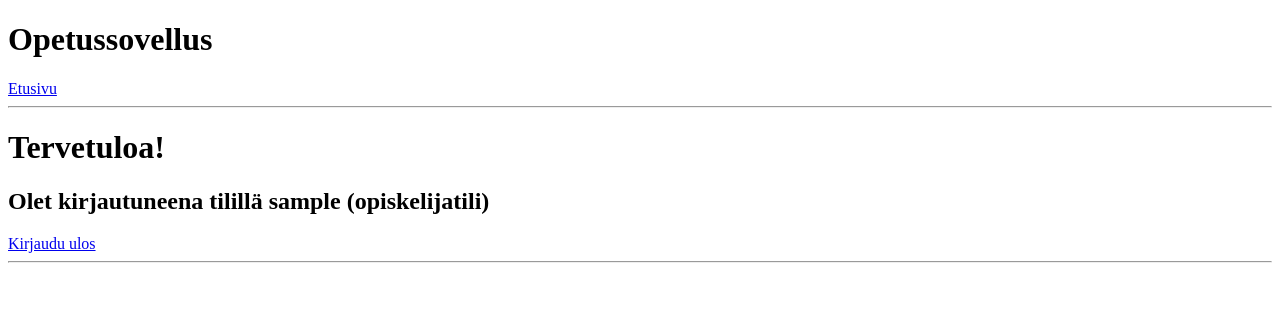
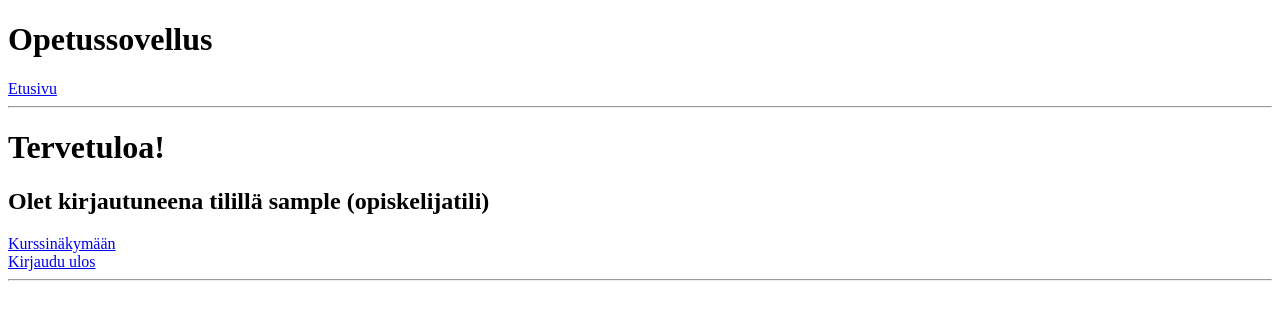
Before and after one commit to candyliaa/tsoha-opetussovellus, a Flask app: page / in a window 1280 px wide. Shown: the top 320 px of the page. Run offline with Flask 3, Linux system fonts and the light colour scheme; the visitor is signed in with stand-in values (Sample User, id 1).

Commit message:
added link to courseview for students in index.html

```diff
--- a/templates/index.html
+++ b/templates/index.html
@@ -10,7 +10,9 @@
         <br>
     {% else %}
         <h2>Olet kirjautuneena tilillä {{ session.username }} (opiskelijatili)</h2>
+        <a href="/coursesview">Kurssinäkymään</a>
     {% endif %}
+    <br>
     <a href="/logout">Kirjaudu ulos</a>
 {% else %}
 <title>Opetussovellus</title>
```
